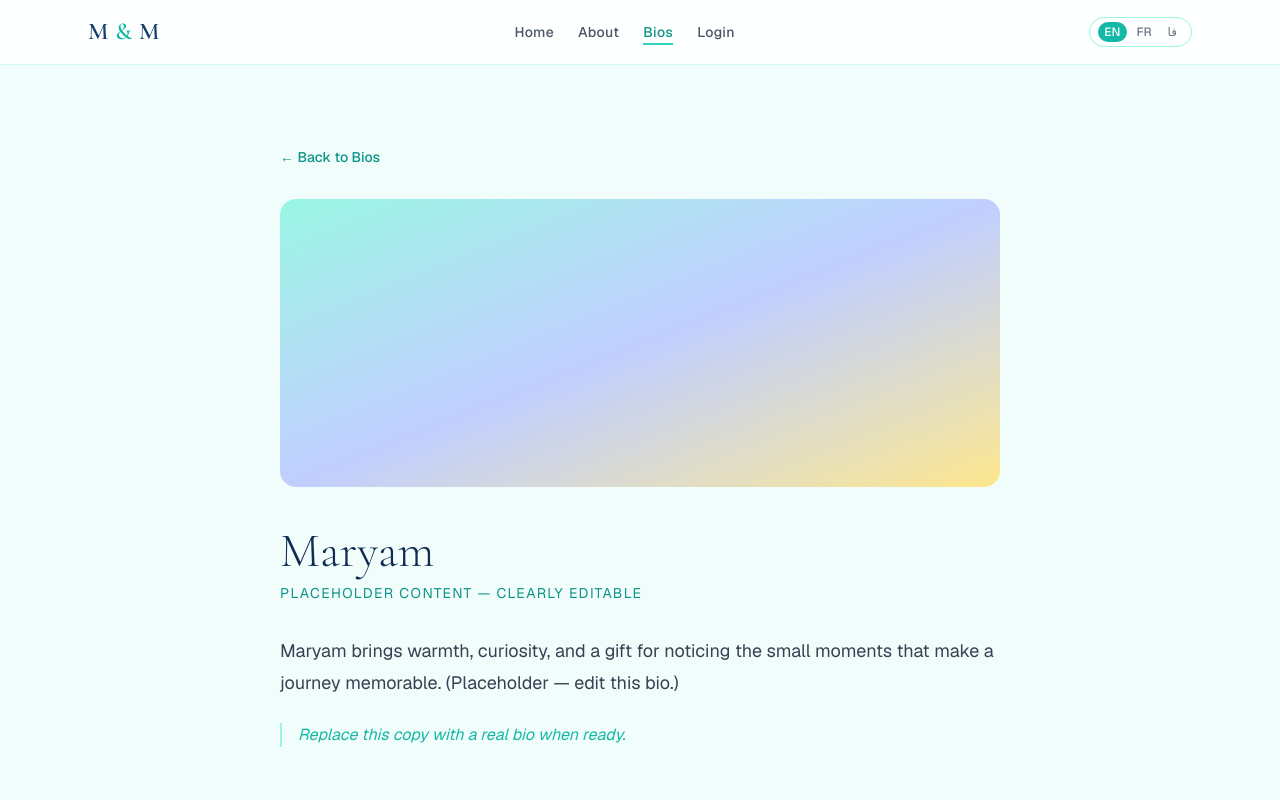
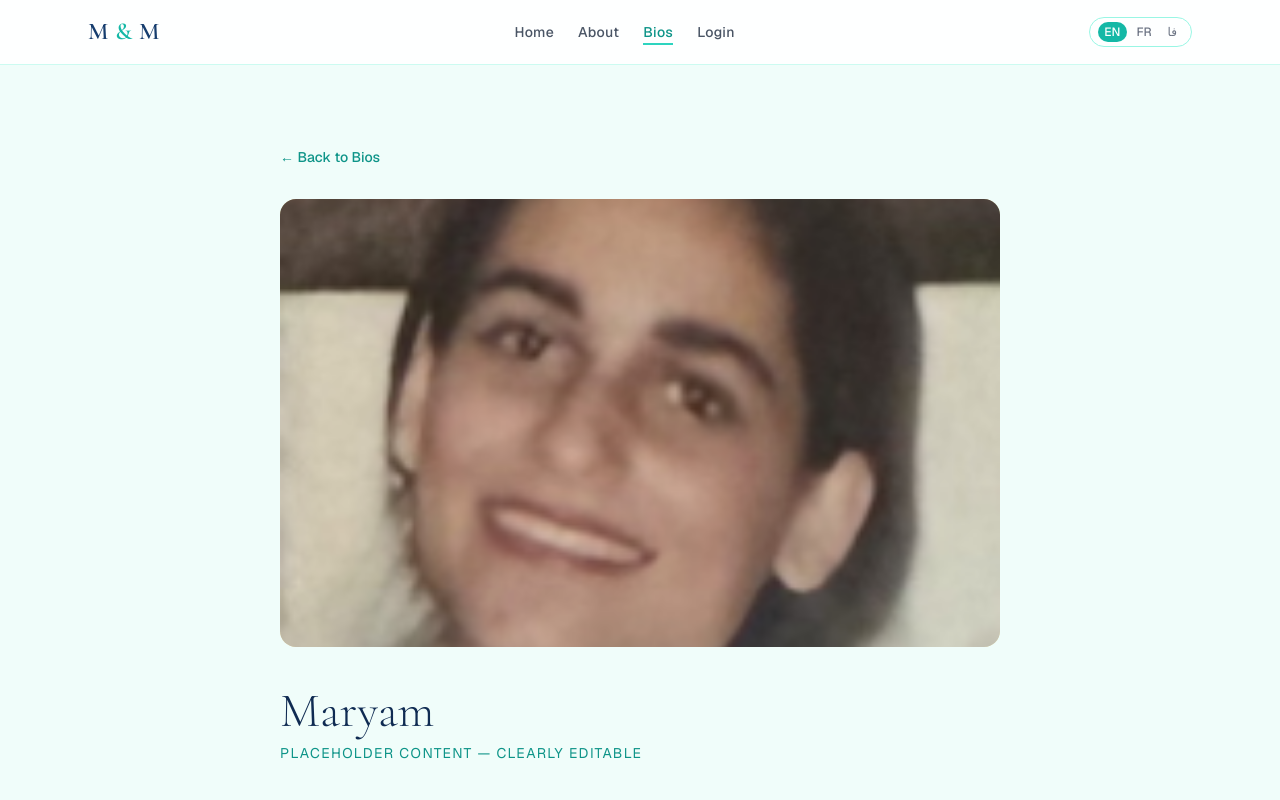
Before and after one commit to aquacode/m-m-site, a Next.js app: page /en/bios/maryam in a window 1280 px wide. Shown: the top 800 px of the page. Built offline with nearby package versions, Linux system fonts and the light colour scheme.

Commit message:
Add Maryam bio photo (temporary)
Wire the provided portrait on /bios/maryam and the bios index; can swap for a higher-res version later.

```diff
--- a/src/app/[locale]/bios/maryam/page.tsx
+++ b/src/app/[locale]/bios/maryam/page.tsx
@@ -1,3 +1,4 @@
+import Image from "next/image";
 import { getTranslations, setRequestLocale } from "next-intl/server";
 import { Link } from "@/i18n/navigation";
 import type { Metadata } from "next";
@@ -20,7 +21,16 @@ export default async function MaryamBioPage({ params }: Props) {
         ← {t("backToBios")}
       </Link>
 
-      <div className="w-full h-72 rounded-2xl bg-gradient-to-br from-sea-200 via-lapis-200 to-sand-200 mb-10" />
+      <div className="relative w-full aspect-[4/5] max-h-[28rem] rounded-2xl overflow-hidden mb-10 bg-sand-100">
+        <Image
+          src="/images/maryam.png"
+          alt={t("maryam.name")}
+          fill
+          priority
+          sizes="(max-width: 768px) 100vw, 48rem"
+          className="object-cover object-center"
+        />
+      </div>
 
       <h1 className="font-heading text-5xl font-light text-lapis-800 mb-2">
         {t("maryam.name")}
--- a/src/app/[locale]/bios/page.tsx
+++ b/src/app/[locale]/bios/page.tsx
@@ -17,7 +17,7 @@ export default async function BiosIndexPage({ params }: Props) {
       slug: "maryam" as const,
       name: t("maryam.name"),
       blurb: t("maryam.blurb"),
-      image: null as string | null,
+      image: "/images/maryam.png" as string | null,
       accent: "from-sea-200 to-lapis-200",
     },
     {
```
Also changed, not shown: public/images/maryam.png (added).
